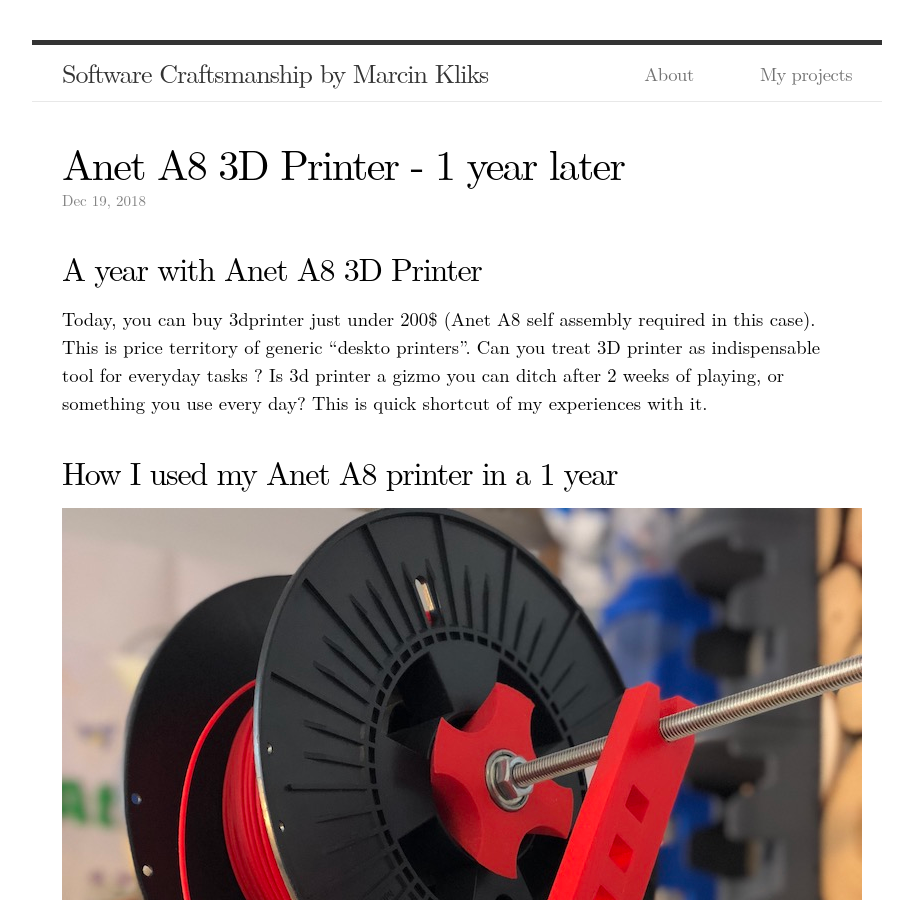
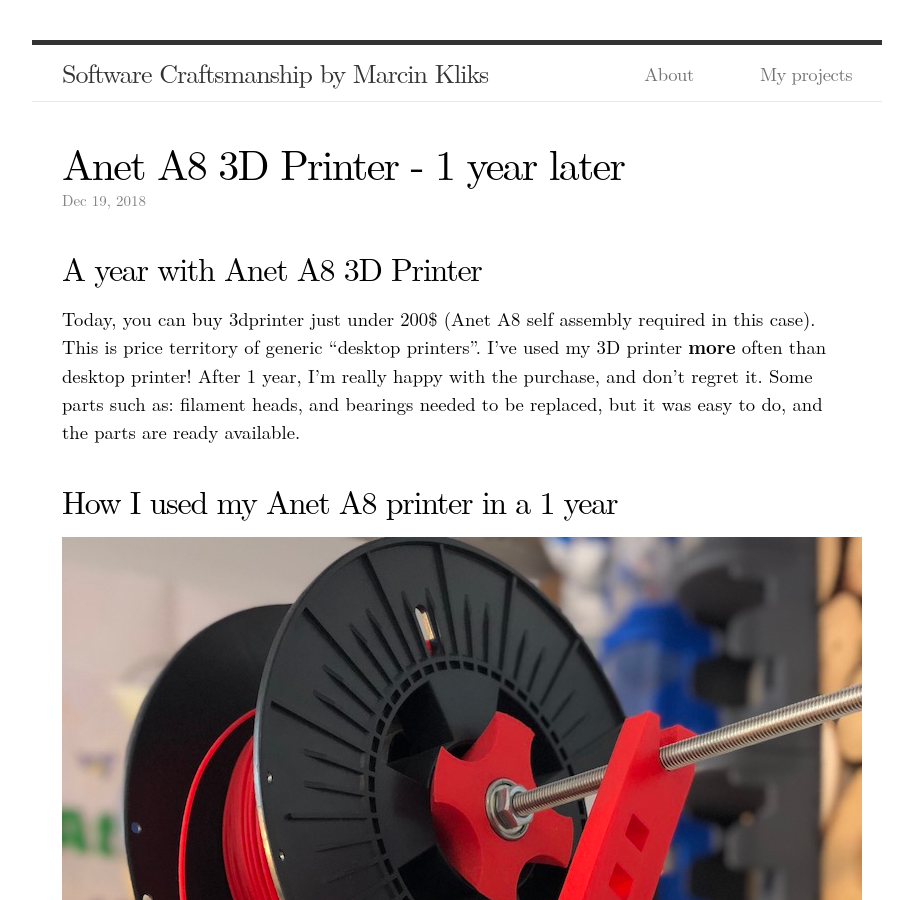
Before and after one commit to vi4m/vi4m.github.io, a Jekyll site: the page built from _posts/2018-12-19-anet-a8-3d-printer.md, in a window 1280 px wide and 900 px high. Shown: the whole window, without its empty margins (183-1096 px from the left). Built offline with Jekyll 4.4.1, drawn with Linux system fonts in a browser that asks for light colours; some web fonts are replaced; comment, search, counter and statistics services are not loaded.

Commit message:
Create 2018-12-19-anet-a8-3d-printer.md

```diff
--- a/_posts/2018-12-19-anet-a8-3d-printer.md
+++ b/_posts/2018-12-19-anet-a8-3d-printer.md
@@ -6,8 +6,7 @@
 ---
 ## A year with Anet A8 3D Printer
 
-Today, you can buy 3dprinter just under 200$ (Anet A8 self assembly required in this case). This is price territory of generic “deskto printers”. Can you treat 3D printer as indispensable tool for everyday tasks ? Is 3d printer a gizmo you can ditch after 2 weeks of playing, or something you use every day?
-This is quick shortcut of my experiences with it.
+Today, you can buy 3dprinter just under 200$ (Anet A8 self assembly required in this case). This is price territory of generic “desktop printers”. I've used my 3D printer **more** often than desktop printer! After 1 year, I'm really happy with the purchase, and don't regret it. Some parts such as: filament heads, and bearings needed to be replaced, but it was easy to do, and the parts are ready available.
 
 ## How I used my Anet A8 printer in a 1 year
 
```
